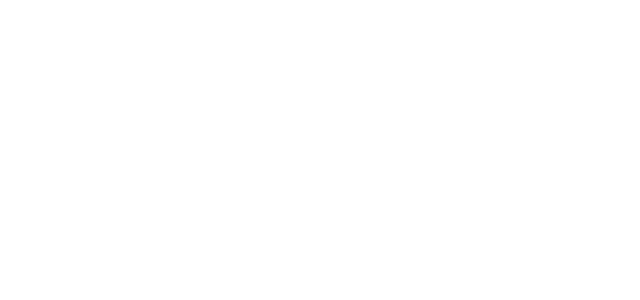
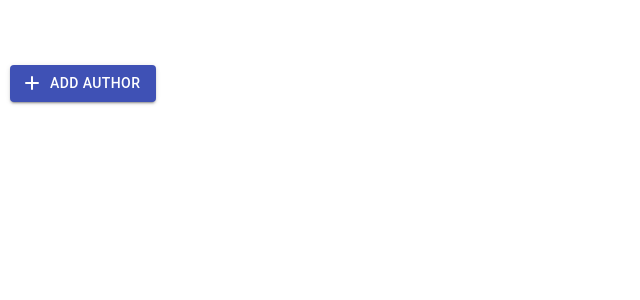
Before and after one commit to piall/resource-finder, a Next.js app: page /user/author in a window 1280 px wide. Shown: the top 300 px of the page, without its empty margins (0-640 px from the left). Built offline with nearby package versions, Linux system fonts and the light colour scheme.

Commit message:
Add add author modal

```diff
--- a/pages/user/author/index.jsx
+++ b/pages/user/author/index.jsx
@@ -1,7 +1,57 @@
+import { useState } from 'react';
+import { Button, Modal, TextField } from '@material-ui/core';
+import { HiPlus, HiPencil, HiOutlineTrash } from 'react-icons/hi';
+
 export default function Topic() {
+  //modal state
+  const [addAuthorOpen, setAddAuthorOpen] = useState(false);
+  const [voteOpen, setVoteOpen] = useState(false);
+
+  //modal handler
+  const handleAddAuthorModal = () => {
+    setAddAuthorOpen(!addAuthorOpen);
+  };
+
   return (
     <div className="page-container-scroll">
-      <div className="page-container"></div>
+      <div className="page-container">
+        <Button
+          variant="contained"
+          color="primary"
+          startIcon={<HiPlus />}
+          onClick={handleAddAuthorModal}
+        >
+          Add Author
+        </Button>
+
+        <Modal
+          open={addAuthorOpen}
+          onClose={handleAddAuthorModal}
+          aria-labelledby="add-author-modal"
+        >
+          <div className="modal-container">
+            <div className="modal-body">
+              <TextField
+                required
+                fullWidth
+                label="GitHub Handle"
+                placeholder="Enter GitHub Handle"
+                variant="outlined"
+              />
+              <center>
+                <Button
+                  variant="contained"
+                  color="primary"
+                  startIcon={<HiPlus />}
+                  onClick={handleAddAuthorModal}
+                >
+                  Add
+                </Button>
+              </center>
+            </div>
+          </div>
+        </Modal>
+      </div>
     </div>
   );
 }
```
